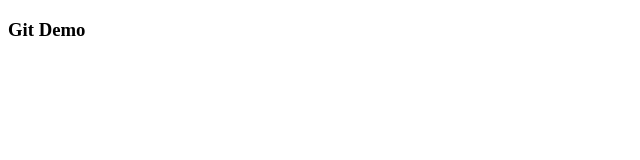
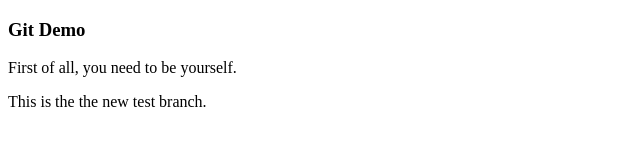
Before and after one commit to kinghatim/Hatim, a plain HTML site: page JS TD/index.html in a window 1280 px wide. Shown: the whole page, without its empty margins (0-640 px from the left). Drawn offline with Linux system fonts and the light colour scheme.

Commit message:
first commit

```diff
--- a/JS TD/index.html
+++ b/JS TD/index.html
@@ -9,6 +9,8 @@
 </head>
 <body>
     <h3>Git Demo</h3>
+    <p>First of all, you need to be yourself.</p>
+    <p>This is the the new test branch.</p>
 
 </body>
 </html>
```
